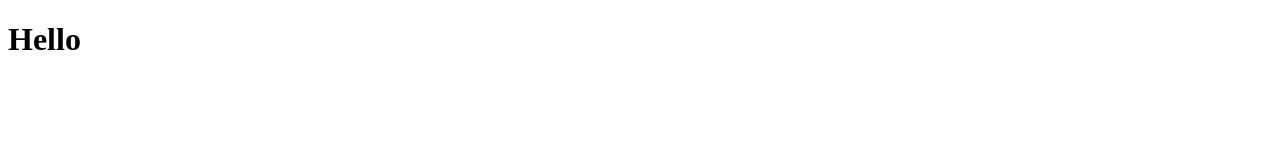
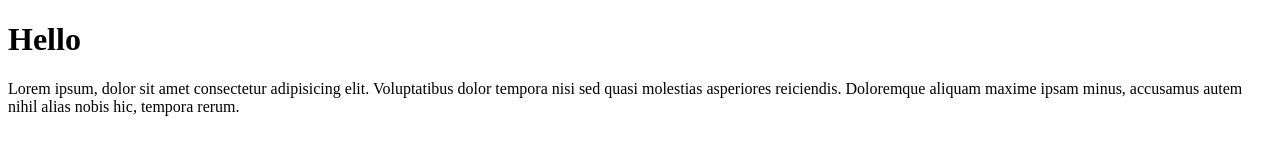
Before and after one commit to amboksing/test-repo, a plain HTML site: page index.html in a window 1280 px wide. Drawn offline with Linux system fonts and the light colour scheme.

Commit message:
menambah paragraf

```diff
--- a/index.html
+++ b/index.html
@@ -8,5 +8,6 @@
 </head>
 <body>
     <h1>Hello</h1>
+    <p>Lorem ipsum, dolor sit amet consectetur adipisicing elit. Voluptatibus dolor tempora nisi sed quasi molestias asperiores reiciendis. Doloremque aliquam maxime ipsam minus, accusamus autem nihil alias nobis hic, tempora rerum.</p>
 </body>
 </html>
```
